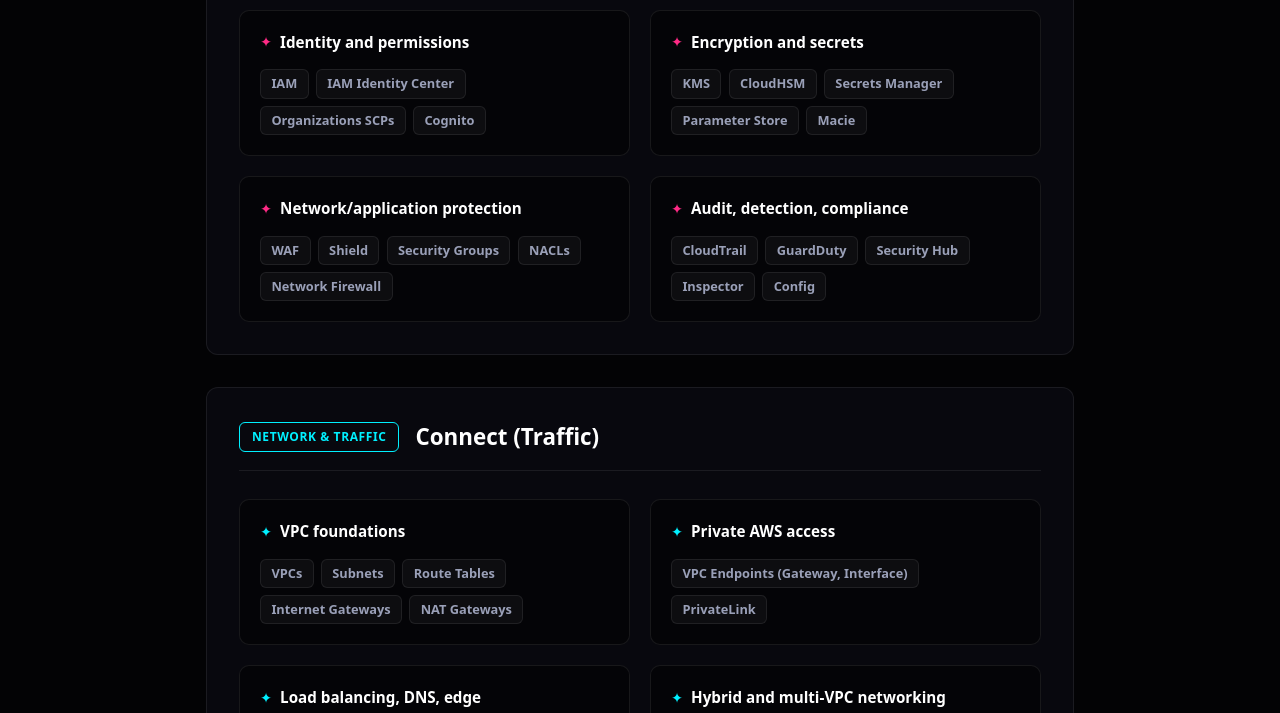
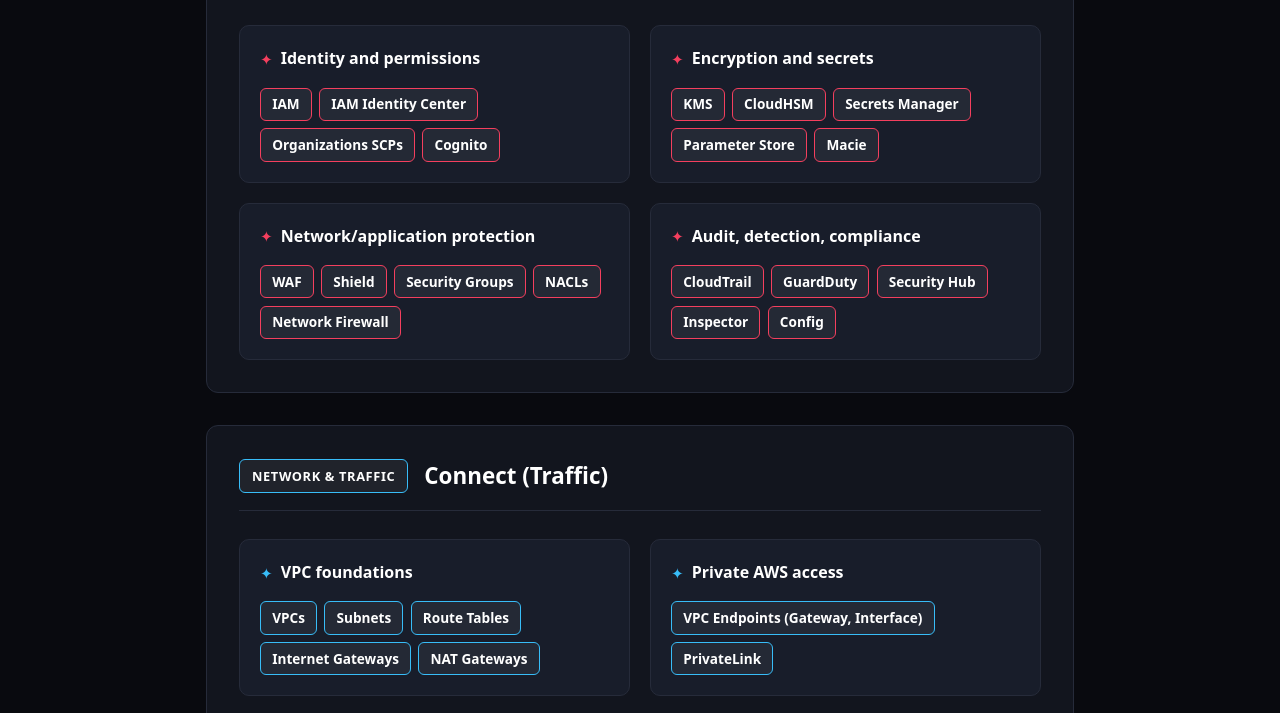
Before and after one commit to atakang7/saaprep, an Astro site: page /concepts in a window 1280 px wide. Shown: the part 385-1098 px from the top of the page. Built offline with nearby package versions, Linux system fonts and the light colour scheme; Astro itself is replaced by a stand-in of ours.

Commit message:
Fix accessibility: WCAG AAA text contrast, accessible color scales, remove low contrast pill hovers

```diff
--- a/src/pages/concepts.astro
+++ b/src/pages/concepts.astro
@@ -5,7 +5,7 @@
 const taxonomy = getTaxonomyTree();
 const concepts = taxonomy.level_2_and_3.concepts;
 
-// Semantic theme color assignment for concept groups
+// High contrast accessible theme colors
 const conceptThemes: Record<string, { color: string; label: string }> = {
   "c1": { color: "var(--color-security)", label: "SECURITY & GUARD" },
   "c2": { color: "var(--color-network)", label: "NETWORK & TRAFFIC" },
@@ -16,7 +16,7 @@
 };
 ---
 
-<BaseLayout title="Taxonomy Tree | SAA-C03 UNICORN">
+<BaseLayout title="Taxonomy Tree | SAA-C03">
   <div class="taxonomy-header">
     <div class="header-badge">DECISION TAXONOMY</div>
     <h1 class="header-title">
@@ -31,9 +31,9 @@
     {concepts.map((concept: any) => {
       const theme = conceptThemes[concept.id] || { color: "var(--color-network)", label: concept.id.toUpperCase() };
       return (
-        <div class="glass-card concept-section" style={`--theme-color: ${theme.color};`}>
+        <div class="glass-card concept-section">
           <div class="concept-header">
-            <span class="concept-badge" style={`background: ${theme.color}15; color: ${theme.color}; border-color: ${theme.color}40;`}>
+            <span class="concept-badge" style={`background: rgba(255,255,255,0.06); color: #ffffff; border: 1px solid ${theme.color};`}>
               {theme.label}
             </span>
             <h2 class="concept-title">{concept.name}</h2>
@@ -50,7 +50,7 @@
                   {cluster.services.map((svc: string) => (
                     <span
                       class="service-pill"
-                      style={`--pill-theme: ${theme.color};`}
+                      style={`border-color: ${theme.color}; color: #ffffff;`}
                     >
                       {svc}
                     </span>
@@ -72,28 +72,27 @@
   }
   .header-badge {
     display: inline-block;
-    padding: 0.25rem 0.75rem;
+    padding: 0.35rem 0.85rem;
     border-radius: 6px;
-    background: #08080d;
+    background: #181d2a;
     border: 1px solid var(--color-security);
     color: var(--color-security);
-    font-size: 0.75rem;
+    font-size: 0.8rem;
     font-weight: 800;
-    letter-spacing: 0.08em;
+    letter-spacing: 0.05em;
     margin-bottom: 1rem;
-    box-shadow: 0 0 10px rgba(255, 42, 133, 0.2);
   }
   .header-title {
     font-size: 2.75rem;
     font-weight: 900;
     margin-bottom: 0.75rem;
-    letter-spacing: -0.02em;
   }
   .header-sub {
     color: var(--text-secondary);
     font-size: 1rem;
     max-width: 580px;
     margin: 0 auto;
+    font-weight: 500;
   }
   .taxonomy-grid {
     display: flex;
@@ -102,10 +101,6 @@
   }
   .concept-section {
     padding: 2rem;
-  }
-  .concept-section:hover {
-    border-color: var(--theme-color);
-    box-shadow: 0 12px 30px -10px rgba(0, 0, 0, 0.5), 0 0 20px var(--theme-color);
   }
   .concept-header {
     display: flex;
@@ -116,11 +111,10 @@
     padding-bottom: 1rem;
   }
   .concept-badge {
-    border: 1px solid;
     font-weight: 800;
-    padding: 0.3rem 0.75rem;
+    padding: 0.35rem 0.75rem;
     border-radius: 6px;
-    font-size: 0.75rem;
+    font-size: 0.8rem;
     letter-spacing: 0.05em;
   }
   .concept-title {
@@ -134,17 +128,10 @@
     gap: 1.25rem;
   }
   .cluster-card {
-    background: #040407;
+    background: #181d2a;
     border: 1px solid var(--border-subtle);
     padding: 1.25rem;
     border-radius: 10px;
-    transition: all 0.2s cubic-bezier(0.16, 1, 0.3, 1);
-  }
-  .cluster-card:hover {
-    background: #0d0d16;
-    border-color: var(--theme-color);
-    transform: translateY(-2px);
-    box-shadow: 0 4px 15px rgba(0, 0, 0, 0.4);
   }
   .cluster-title-wrap {
     display: flex;
@@ -153,10 +140,10 @@
     margin-bottom: 1rem;
   }
   .cluster-icon {
-    font-size: 0.9rem;
+    font-size: 0.95rem;
   }
   .cluster-title {
-    font-size: 0.95rem;
+    font-size: 1rem;
     font-weight: 700;
     color: var(--text-primary);
   }
@@ -166,19 +153,11 @@
     gap: 0.45rem;
   }
   .service-pill {
-    background: rgba(255, 255, 255, 0.04);
-    color: var(--text-secondary);
-    border: 1px solid var(--border-subtle);
-    padding: 0.25rem 0.65rem;
+    background: rgba(255, 255, 255, 0.05);
+    border: 1px solid;
+    padding: 0.3rem 0.7rem;
     border-radius: 6px;
-    font-size: 0.8rem;
+    font-size: 0.85rem;
     font-weight: 600;
-    transition: all 0.15s ease;
-  }
-  .service-pill:hover {
-    background: var(--pill-theme);
-    color: #000;
-    border-color: var(--pill-theme);
-    box-shadow: 0 0 12px var(--pill-theme);
   }
 </style>
--- a/src/styles/global.css
+++ b/src/styles/global.css
@@ -1,33 +1,33 @@
 :root {
-  /* Surface Dark Palette */
-  --bg-dark: #030305;
-  --bg-card: #08080e;
-  --bg-card-hover: #0f0f18;
+  /* High-Contrast Accessible Backgrounds & Surfaces (WCAG AAA) */
+  --bg-dark: #090a0f;
+  --bg-card: #12151e;
+  --bg-card-hover: #1a1e2b;
 
   /* Borders */
-  --border-subtle: rgba(255, 255, 255, 0.08);
-  --border-glow: #312e5c;
+  --border-subtle: #262b3a;
+  --border-glow: #4f46e5;
 
-  /* Text */
+  /* Accessible High-Contrast Text (WCAG AAA / AA) */
   --text-primary: #ffffff;
-  --text-secondary: #9aa0b8;
-  --text-muted: #52556b;
+  --text-secondary: #cbd5e1; /* Slate 300 - High Contrast against dark background */
+  --text-muted: #94a3b8;     /* Slate 400 */
 
-  /* Smart Unicorn Color Palette */
-  --color-security: #ff2a85;   /* Hot Pink for Security & Guard */
-  --color-network: #00f0ff;    /* Cyan for Network & Connect */
-  --color-compute: #a855f7;    /* Purple for Compute & Run */
-  --color-storage: #f59e0b;    /* Amber for Storage & Store */
-  --color-database: #10b981;   /* Emerald for Databases & Query */
-  --color-decouple: #6366f1;   /* Indigo for Messaging & Decouple */
+  /* High Contrast Accessible Domain Colors */
+  --color-security: #f43f5e;   /* Rose 500 */
+  --color-network: #38bdf8;    /* Sky 400 */
+  --color-compute: #c084fc;    /* Purple 400 */
+  --color-storage: #fbbf24;    /* Amber 400 */
+  --color-database: #34d399;   /* Emerald 400 */
+  --color-decouple: #818cf8;   /* Indigo 400 */
 
   /* Gradients */
-  --gradient-unicorn: linear-gradient(135deg, #ff2a85 0%, #a855f7 50%, #00f0ff 100%);
-  --gradient-glow: radial-gradient(circle at 50% 0%, rgba(255, 42, 133, 0.12), transparent 60%);
+  --gradient-unicorn: linear-gradient(135deg, #f43f5e 0%, #c084fc 50%, #38bdf8 100%);
+  --gradient-glow: radial-gradient(circle at 50% 0%, rgba(244, 63, 94, 0.08), transparent 60%);
 
   /* Fonts */
-  --font-sans: system-ui, -apple-system, BlinkMacSystemFont, 'SF Pro Display', 'Segoe UI', Roboto, sans-serif;
-  --font-mono: SFMono-Regular, Consolas, 'Liberation Mono', Menlo, monospace;
+  --font-sans: system-ui, -apple-system, BlinkMacSystemFont, 'Segoe UI', Roboto, sans-serif;
+  --font-mono: SFMono-Regular, Consolas, monospace;
 }
 
 * {
@@ -41,11 +41,8 @@
   color: var(--text-primary);
   font-family: var(--font-sans);
   min-height: 100vh;
-  line-height: 1.5;
+  line-height: 1.6;
   overflow-x: hidden;
-  background-image: var(--gradient-glow);
-  background-repeat: no-repeat;
-  background-size: 100% 600px;
 }
 
 a {
@@ -53,40 +50,29 @@
   text-decoration: none;
 }
 
-/* Glass Card Component */
+a:focus-visible, button:focus-visible {
+  outline: 2px solid var(--color-network);
+  outline-offset: 3px;
+}
+
+/* Accessible High Contrast Card Component */
 .glass-card {
   background: var(--bg-card);
   border: 1px solid var(--border-subtle);
   border-radius: 12px;
   position: relative;
   overflow: hidden;
-  transition: all 0.25s cubic-bezier(0.16, 1, 0.3, 1);
-}
-
-.glass-card::before {
-  content: '';
-  position: absolute;
-  top: 0;
-  left: 0;
-  right: 0;
-  height: 2px;
-  background: var(--gradient-unicorn);
-  opacity: 0;
-  transition: opacity 0.25s ease;
+  transition: all 0.2s ease-in-out;
 }
 
 .glass-card:hover {
   background: var(--bg-card-hover);
-  border-color: rgba(255, 42, 133, 0.4);
-  transform: translateY(-3px);
-  box-shadow: 0 12px 30px -10px rgba(255, 42, 133, 0.25), 0 0 15px rgba(0, 240, 255, 0.15);
+  border-color: rgba(255, 255, 255, 0.2);
+  transform: translateY(-2px);
+  box-shadow: 0 10px 25px -5px rgba(0, 0, 0, 0.5);
 }
 
-.glass-card:hover::before {
-  opacity: 1;
-}
-
-/* Text Accent */
+/* Text Accent Gradient */
 .text-gradient {
   background: var(--gradient-unicorn);
   -webkit-background-clip: text;
@@ -95,15 +81,15 @@
 
 /* Custom Scrollbar */
 ::-webkit-scrollbar {
-  width: 6px;
+  width: 8px;
 }
 ::-webkit-scrollbar-track {
   background: var(--bg-dark);
 }
 ::-webkit-scrollbar-thumb {
-  background: #161622;
-  border-radius: 3px;
+  background: #262b3a;
+  border-radius: 4px;
 }
 ::-webkit-scrollbar-thumb:hover {
-  background: var(--color-security);
+  background: #3b4256;
 }
```
Also changed, not shown: src/pages/index.astro (+25 -33 lines).
